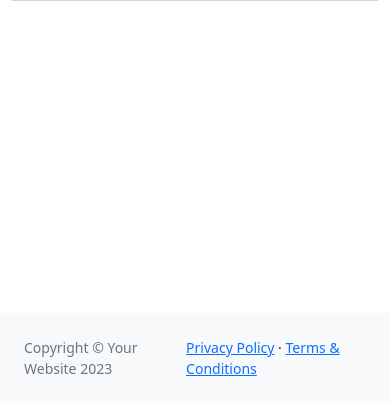
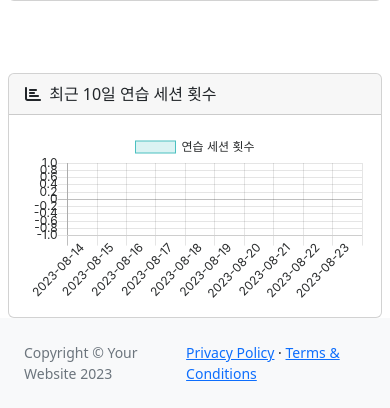
Before and after one commit to thegofwl/Flash_Card_New, a Django app: page /trains/word-practice-history/ in a window 390 px wide. Shown: the part 441-849 px from the top of the page. Before the commit the page ends 817 px from the top, so only its background shows below. Run offline with Django 4.2, Linux system fonts and the light colour scheme; the visitor is signed in with stand-in values (Sample User, id 1); data that the repository does not hold is empty; some libraries are stand-ins or nearby versions.

Commit message:
train 부분 연습 기록에 그래프 추가

```diff
--- a/templates/base.html
+++ b/templates/base.html
@@ -13,6 +13,7 @@
     <!--외부 CSS 파일 simple-datatables 라이브러리의 스타일 파일-->
     <link href="{% static 'css/styles.css' %}" rel="stylesheet"/>      <!--Django의 템플릿 태그를 사용하여 정적 파일 호출-->
     <script src="https://use.fontawesome.com/releases/v6.3.0/js/all.js" crossorigin="anonymous"></script>
+    <script src="https://cdn.jsdelivr.net/npm/chart.js"></script> <!--차트 사용을 위한 js-->
     <!--외부 JavaScript 파일/Font Awesome 아이콘 라이브러리///External CSS file link code-->
 </head>
 
--- a/trains/templates/trains/word_practice_history.html
+++ b/trains/templates/trains/word_practice_history.html
@@ -66,4 +66,55 @@
         </div>
     </div>
 </div>
+
+<div class="row justify-content-center">
+    <div class="col-md-8 mt-5">
+        <div class="card mx-2">
+            <div class="card-header">
+                <i class="fas fa-chart-bar me-1"></i>
+                최근 10일 연습 세션 횟수
+            </div>
+            <div class="card-body">
+                <canvas id="practiceChart"></canvas>
+            </div>
+        </div>
+    </div>
+</div>
+
+<script>
+document.addEventListener('DOMContentLoaded', function() {
+    var ctx = document.getElementById('practiceChart').getContext('2d');
+
+    var practiceData = JSON.parse('{{ practice_data_json|escapejs }}'); // Django에서 전달한 데이터
+
+    var dates = []; // 날짜 배열
+    var sessionCounts = []; // 연습 횟수 배열
+
+    practiceData.forEach(function(practice) {
+        dates.push(practice.date);
+        sessionCounts.push(practice.session_count);
+    });
+
+    var chart = new Chart(ctx, {
+        type: 'bar',
+        data: {
+            labels: dates,
+            datasets: [{
+                label: '연습 세션 횟수',
+                data: sessionCounts,
+                backgroundColor: 'rgba(75, 192, 192, 0.2)',
+                borderColor: 'rgba(75, 192, 192, 1)',
+                borderWidth: 1
+            }]
+        },
+        options: {
+            scales: {
+                y: {
+                    beginAtZero: true
+                }
+            }
+        }
+    });
+});
+</script>
 {% endblock content %}
--- a/trains/views.py
+++ b/trains/views.py
@@ -10,6 +10,8 @@ from trains.models import Train
 from users.models import Config
 from words.models import Word
 from django.db.models import Count
+from datetime import datetime, timedelta
+import json
 
 
 # Create your views here.
@@ -104,9 +106,26 @@ class WordPracticeHistory(View):
         recent_practice_words = Train.objects.filter(id_user=user).order_by('-update_date')[:10]
         frequent_practice_words = Train.objects.filter(id_user=user).values('id_word__en_word', 'id_word__ko_word_1').annotate(total_practice=Count('id_word__ko_word_1')).order_by('-total_practice')[:10]
 
+        today = datetime.now().date()  # 현재 날짜를 가져옵니다.
+        practice_data = []  # 그래프 데이터를 저장할 빈 리스트를 만듭니다.
+
+        # 최근 10일간의 연습 데이터를 가져와 practice_data에 추가합니다.
+        for days_ago in range(10, 0, -1):
+            target_date = today - timedelta(days=days_ago)  # 현재 날짜에서 days_ago일 전의 날짜를 계산합니다.
+
+            # 해당 날짜의 연습 세션 수를 가져옵니다.
+            session_count = Train.objects.filter(id_user=user, update_date__date=target_date).count()
+
+            # practice_data에 해당 날짜와 연습 세션 수를 추가합니다.
+            practice_data.append({"date": target_date.strftime("%Y-%m-%d"), "session_count": session_count})
+
+            # practice_data를 JSON 형식으로 변환하여 컨텍스트에 추가합니다.
+            practice_data_json = json.dumps(practice_data)
+
         context = {
             'recent_practice_words': recent_practice_words,
             'frequent_practice_words': frequent_practice_words,
+            'practice_data_json': practice_data_json,
         }
 
         return render(request, 'trains/word_practice_history.html', context)
```
